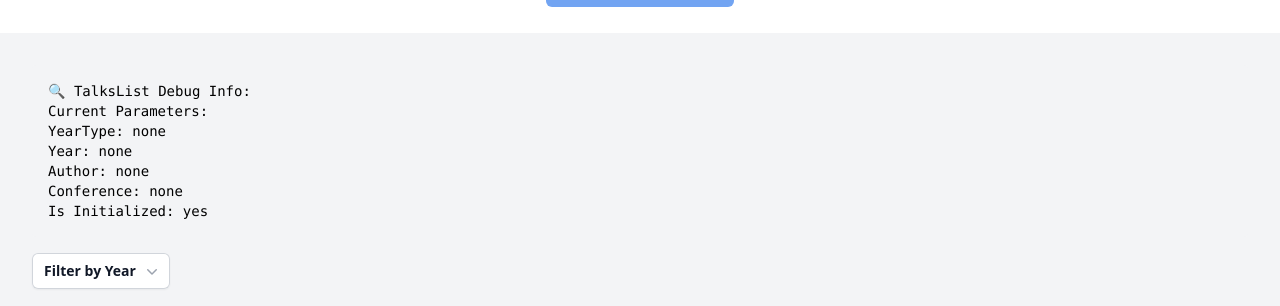
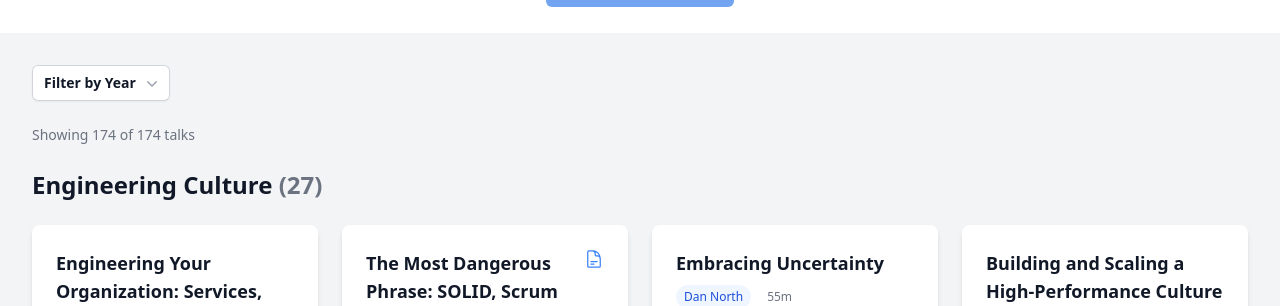
Before and after one commit to eferro/eferro-picks-site, a React (Vite) app: page / in a window 1280 px wide. Shown: the part 257-563 px from the top of the page. Built offline with nearby package versions, Linux system fonts and the light colour scheme; the HTML template or start-up script is replaced by a standard one.

Commit message:
chore: remove debug information from components

```diff
--- a/src/components/TalkDetail/index.tsx
+++ b/src/components/TalkDetail/index.tsx
@@ -44,27 +44,6 @@ export function TalkDetail() {
   const navigate = useNavigate();
   const { talks, loading, error } = useTalks();
 
-  // Debug information
-  /* if (process.env.NODE_ENV === 'test') {
-    console.log('Current URL Parameters:', {
-      raw: window.location.search,
-      searchParams: Object.fromEntries(searchParams.entries()),
-      yearType: searchParams.get('yearType'),
-      year: searchParams.get('year')
-    });
-  } */
-
-  // Debug component (only shown in development)
-  const DebugInfo = () => (
-    <div className="bg-gray-100 p-4 mb-4 rounded text-sm font-mono">
-      <div>🔍 Debug Info:</div>
-      <div>Current Parameters: {searchParams.toString()}</div>
-      <div>YearType: {searchParams.get('yearType') || 'none'}</div>
-      <div>Year: {searchParams.get('year') || 'none'}</div>
-      <div>Author: {searchParams.get('author') || 'none'}</div>
-      <div>Conference: {searchParams.get('conference') || 'none'}</div>
-    </div>
-  );
 
   const handleAuthorClick = (author: string) => {
     const params = new URLSearchParams(searchParams.toString());
@@ -144,7 +123,6 @@ export function TalkDetail() {
 
   return (
     <div className="max-w-7xl mx-auto py-12 px-4 sm:px-6 lg:px-8">
-      {process.env.NODE_ENV === 'development' && <DebugInfo />}
       <Link
         to={{
           pathname: "..",
--- a/src/components/TalksList/index.tsx
+++ b/src/components/TalksList/index.tsx
@@ -30,19 +30,6 @@ export function TalksList() {
   const [selectedYearFilter, setSelectedYearFilter] = useState<YearFilterData | null>(null);
   const { talks, loading, error } = useTalks();
   const [isInitialized, setIsInitialized] = useState(false);
-
-  // Debug component (only shown in development)
-  const DebugInfo = () => (
-    <div className="bg-gray-100 p-4 mb-4 rounded text-sm font-mono">
-      <div>🔍 TalksList Debug Info:</div>
-      <div>Current Parameters: {searchParams.toString()}</div>
-      <div>YearType: {searchParams.get('yearType') || 'none'}</div>
-      <div>Year: {searchParams.get('year') || 'none'}</div>
-      <div>Author: {searchParams.get('author') || 'none'}</div>
-      <div>Conference: {searchParams.get('conference') || 'none'}</div>
-      <div>Is Initialized: {isInitialized ? 'yes' : 'no'}</div>
-    </div>
-  );
 
   // Initialize state from URL parameters (only on mount)
   useEffect(() => {
@@ -170,7 +157,6 @@ export function TalksList() {
 
   return (
     <div className="max-w-7xl 2xl:max-w-[96rem] mx-auto px-4 sm:px-6 lg:px-8 py-8">
-      {process.env.NODE_ENV === 'development' && <DebugInfo />}
       {/* Filters */}
       <div className="mb-6 flex items-center gap-4">
         <YearFilter
```
